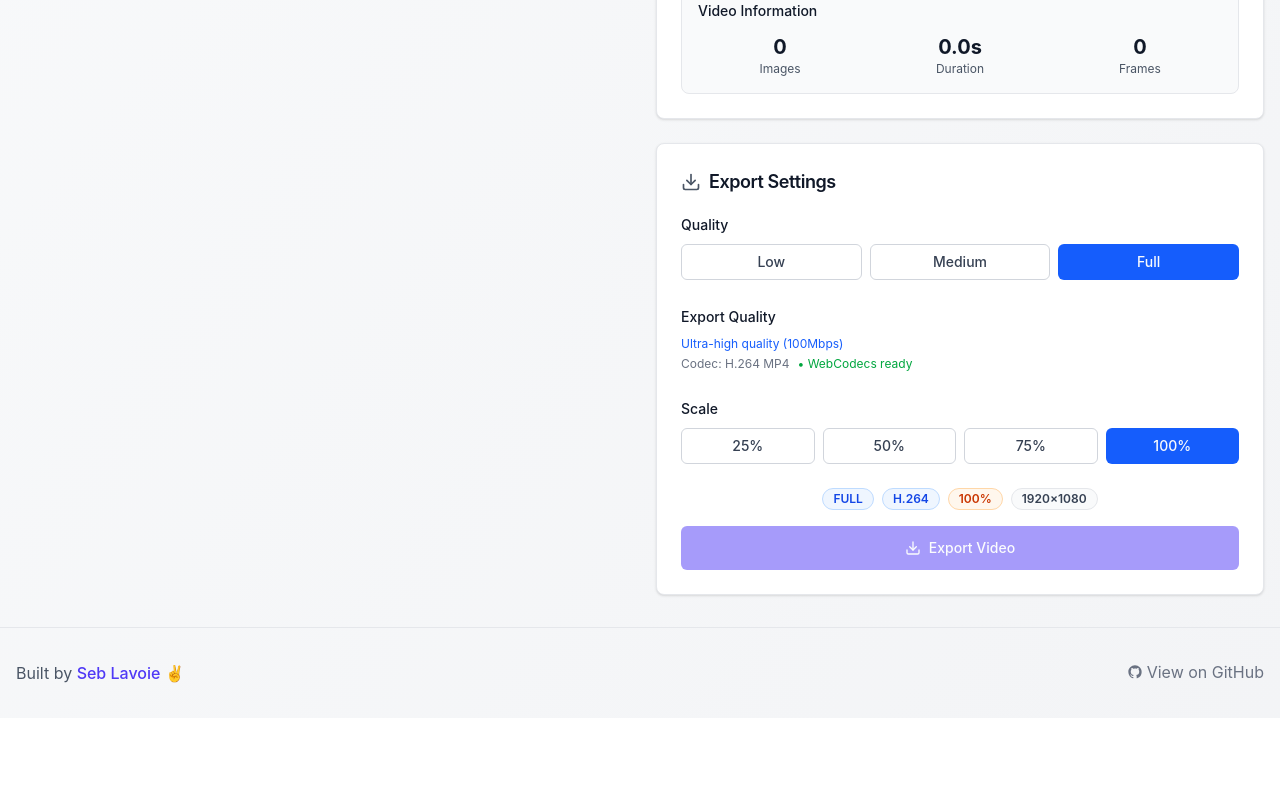
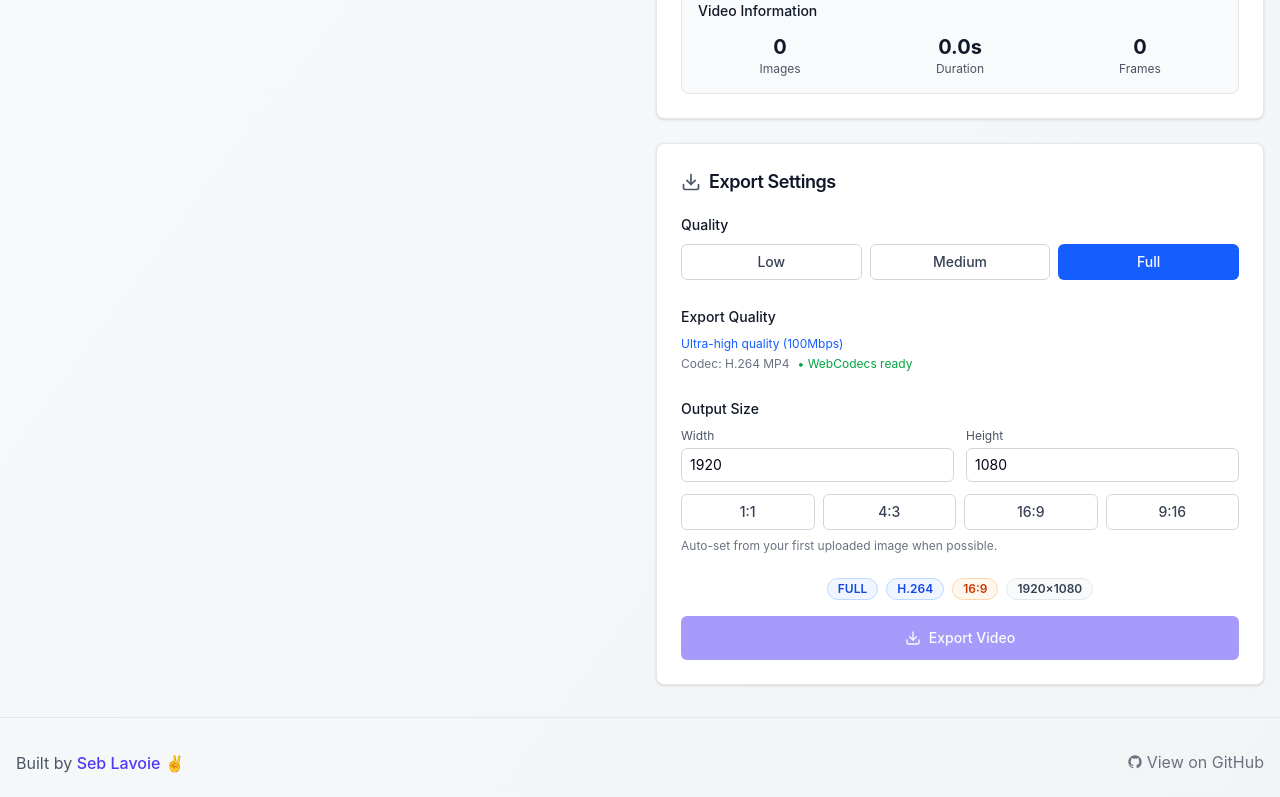
Before and after one commit to seblavoie/quick-sequence, a React (Vite) app: page / in a window 1280 px wide. Shown: the part 923-1720 px from the top of the page. Before the commit the page ends 1641 px from the top, so only its background shows below. Built offline with nearby package versions, Linux system fonts and the light colour scheme.

Commit message:
added size control

```diff
--- a/src/Root.tsx
+++ b/src/Root.tsx
@@ -39,7 +39,7 @@ export const RemotionRoot: React.FC = () => {
               name: string;
             }>) || [];
           const framesPerImage = (props.framesPerImage as number) || 30;
-          const durationInFrames = images.length * framesPerImage;
+          const durationInFrames = Math.max(1, images.length * framesPerImage);
 
           return {
             durationInFrames,
--- a/src/components/Controls.tsx
+++ b/src/components/Controls.tsx
@@ -1,5 +1,5 @@
 import { Download, Loader2, Settings, X } from "lucide-react";
-import React, { useState } from "react";
+import React, { useEffect, useState } from "react";
 import {
   exportMedia,
   getCodecInfo,
@@ -11,6 +11,20 @@ import { Button } from "./ui/button";
 import { Card, CardContent, CardHeader, CardTitle } from "./ui/card";
 import { Progress } from "./ui/progress";
 import { Slider } from "./ui/slider";
+
+const MIN_DIMENSION = 2;
+const MAX_DIMENSION = 7680;
+
+const normalizeDimension = (value: number) => {
+  if (!Number.isFinite(value)) return MIN_DIMENSION;
+  return Math.min(MAX_DIMENSION, Math.max(MIN_DIMENSION, Math.round(value)));
+};
+
+const getAspectRatioLabel = (width: number, height: number) => {
+  const gcd = (a: number, b: number): number => (b === 0 ? a : gcd(b, a % b));
+  const divisor = gcd(width, height);
+  return `${Math.round(width / divisor)}:${Math.round(height / divisor)}`;
+};
 
 export const Controls: React.FC = () => {
   const {
@@ -31,6 +45,13 @@ export const Controls: React.FC = () => {
 
   const [isEditingDuration, setIsEditingDuration] = useState(false);
   const [tempDuration, setTempDuration] = useState(imageDuration.toString());
+  const [tempWidth, setTempWidth] = useState(exportSettings.width.toString());
+  const [tempHeight, setTempHeight] = useState(exportSettings.height.toString());
+
+  useEffect(() => {
+    setTempWidth(exportSettings.width.toString());
+    setTempHeight(exportSettings.height.toString());
+  }, [exportSettings.width, exportSettings.height]);
 
   const fps = getFps();
   const codecInfo = getCodecInfo();
@@ -58,6 +79,38 @@ export const Controls: React.FC = () => {
       setTempDuration(imageDuration.toString());
       setIsEditingDuration(false);
     }
+  };
+
+  const handleWidthSave = () => {
+    const value = parseInt(tempWidth, 10);
+    if (Number.isNaN(value)) {
+      setTempWidth(exportSettings.width.toString());
+      return;
+    }
+
+    const width = normalizeDimension(value);
+    setExportSettings({ width });
+    setTempWidth(width.toString());
+  };
+
+  const handleHeightSave = () => {
+    const value = parseInt(tempHeight, 10);
+    if (Number.isNaN(value)) {
+      setTempHeight(exportSettings.height.toString());
+      return;
+    }
+
+    const height = normalizeDimension(value);
+    setExportSettings({ height });
+    setTempHeight(height.toString());
+  };
+
+  const applyAspectRatio = (ratioWidth: number, ratioHeight: number) => {
+    const nextHeight = normalizeDimension(
+      (exportSettings.width * ratioHeight) / ratioWidth,
+    );
+    setExportSettings({ height: nextHeight });
+    setTempHeight(nextHeight.toString());
   };
 
   const handleExport = async () => {
@@ -247,30 +300,66 @@ export const Controls: React.FC = () => {
             </p>
           </div>
 
-          {/* Scale Control */}
+          {/* Output Size */}
           <div>
             <div className="mb-2">
-              <label className="text-sm font-medium text-gray-900">Scale</label>
+              <label className="text-sm font-medium text-gray-900">
+                Output Size
+              </label>
             </div>
-            <div className="grid grid-cols-4 gap-2">
-              {[0.25, 0.5, 0.75, 1.0].map((scale) => (
+            <div className="grid grid-cols-2 gap-3">
+              <div>
+                <label className="mb-1 block text-xs text-gray-600">Width</label>
+                <input
+                  type="number"
+                  min={MIN_DIMENSION}
+                  max={MAX_DIMENSION}
+                  step={1}
+                  value={tempWidth}
+                  onChange={(e) => setTempWidth(e.target.value)}
+                  onBlur={handleWidthSave}
+                  onKeyDown={(e) => e.key === "Enter" && handleWidthSave()}
+                  className="w-full rounded-md border border-gray-300 px-2 py-1.5 text-sm focus:border-indigo-500 focus:outline-none focus:ring-1 focus:ring-indigo-500"
+                />
+              </div>
+              <div>
+                <label className="mb-1 block text-xs text-gray-600">
+                  Height
+                </label>
+                <input
+                  type="number"
+                  min={MIN_DIMENSION}
+                  max={MAX_DIMENSION}
+                  step={1}
+                  value={tempHeight}
+                  onChange={(e) => setTempHeight(e.target.value)}
+                  onBlur={handleHeightSave}
+                  onKeyDown={(e) => e.key === "Enter" && handleHeightSave()}
+                  className="w-full rounded-md border border-gray-300 px-2 py-1.5 text-sm focus:border-indigo-500 focus:outline-none focus:ring-1 focus:ring-indigo-500"
+                />
+              </div>
+            </div>
+            <div className="mt-3 grid grid-cols-4 gap-2">
+              {[
+                { label: "1:1", w: 1, h: 1 },
+                { label: "4:3", w: 4, h: 3 },
+                { label: "16:9", w: 16, h: 9 },
+                { label: "9:16", w: 9, h: 16 },
+              ].map((ratio) => (
                 <Button
-                  key={scale}
-                  variant={
-                    exportSettings.scale === scale ? "default" : "outline"
-                  }
+                  key={ratio.label}
+                  variant="outline"
                   size="sm"
-                  onClick={() => setExportSettings({ scale })}
-                  className={
-                    exportSettings.scale === scale
-                      ? "bg-blue-600 hover:bg-blue-700"
-                      : "border-gray-300 text-gray-700 hover:bg-gray-50"
-                  }
+                  onClick={() => applyAspectRatio(ratio.w, ratio.h)}
+                  className="border-gray-300 text-gray-700 hover:bg-gray-50"
                 >
-                  {Math.round(scale * 100)}%
+                  {ratio.label}
                 </Button>
               ))}
             </div>
+            <p className="mt-2 text-xs text-gray-500">
+              Auto-set from your first uploaded image when possible.
+            </p>
           </div>
 
           {/* Export Status and Button */}
@@ -306,14 +395,13 @@ export const Controls: React.FC = () => {
                 variant="outline"
                 className="border-orange-200 bg-orange-50 text-orange-700"
               >
-                {Math.round(exportSettings.scale * 100)}%
+                {getAspectRatioLabel(exportSettings.width, exportSettings.height)}
               </Badge>
               <Badge
                 variant="outline"
                 className="border-gray-200 bg-gray-50 text-gray-700"
               >
-                {Math.round(1920 * exportSettings.scale)}×
-                {Math.round(1080 * exportSettings.scale)}
+                {exportSettings.width}×{exportSettings.height}
               </Badge>
             </div>
 
--- a/src/components/VideoPreview.tsx
+++ b/src/components/VideoPreview.tsx
@@ -7,7 +7,7 @@ import { Card, CardContent, CardHeader, CardTitle } from "./ui/card";
 import { Progress } from "./ui/progress";
 
 export const VideoPreview: React.FC = () => {
-  const { images, imageDuration, getFps } = useImageStore();
+  const { images, imageDuration, exportSettings, getFps } = useImageStore();
   const [isPlaying, setIsPlaying] = useState(false);
   const [currentImageIndex, setCurrentImageIndex] = useState(0);
   const [progress, setProgress] = useState(0);
@@ -84,7 +84,12 @@ export const VideoPreview: React.FC = () => {
           </CardTitle>
         </CardHeader>
         <CardContent>
-          <div className="flex aspect-video items-center justify-center rounded-lg border-2 border-dashed border-gray-300 bg-gray-50">
+          <div
+            className="flex items-center justify-center rounded-lg border-2 border-dashed border-gray-300 bg-gray-50"
+            style={{
+              aspectRatio: `${exportSettings.width} / ${exportSettings.height}`,
+            }}
+          >
             <div className="text-center">
               <Monitor className="mx-auto h-12 w-12 text-gray-400" />
               <h3 className="mt-2 text-sm font-semibold text-gray-900">
@@ -135,7 +140,12 @@ export const VideoPreview: React.FC = () => {
       <CardContent className="space-y-4">
         {/* Video Player */}
         <div className="relative">
-          <div className="aspect-video overflow-hidden rounded-lg bg-black">
+          <div
+            className="overflow-hidden rounded-lg bg-black"
+            style={{
+              aspectRatio: `${exportSettings.width} / ${exportSettings.height}`,
+            }}
+          >
             {currentImage && (
               <img
                 src={currentImage.url}
--- a/src/lib/videoExport.ts
+++ b/src/lib/videoExport.ts
@@ -18,6 +18,23 @@ export interface ExportResult {
   duration: number;
   format: string;
 }
+
+const BASE_WIDTH = 1920;
+const BASE_HEIGHT = 1080;
+const BASE_PIXELS = BASE_WIDTH * BASE_HEIGHT;
+
+const normalizeExportDimensions = (width: number, height: number) => {
+  const normalizedWidth = Math.max(2, Math.round(width));
+  const normalizedHeight = Math.max(2, Math.round(height));
+
+  // H.264 encoders commonly expect even dimensions.
+  return {
+    width:
+      normalizedWidth % 2 === 0 ? normalizedWidth : normalizedWidth + 1,
+    height:
+      normalizedHeight % 2 === 0 ? normalizedHeight : normalizedHeight + 1,
+  };
+};
 
 // Helper function to load an image
 const loadImage = (url: string): Promise<HTMLImageElement> => {
@@ -125,13 +142,15 @@ export const isWebCodecsSupported = () => {
 // Debug function to log quality settings
 export const logQualitySettings = (exportSettings: ExportSettings) => {
   const qualityConfig = getH264QualityConfig(exportSettings.quality);
-  const adjustedBitrate = Math.round(
-    qualityConfig.videoBitrate * exportSettings.scale,
-  );
+  const pixelRatio =
+    (exportSettings.width * exportSettings.height) / BASE_PIXELS;
+  const adjustedBitrate = Math.round(qualityConfig.videoBitrate * pixelRatio);
 
   console.log("Quality Settings:", {
     quality: exportSettings.quality,
-    scale: exportSettings.scale,
+    width: exportSettings.width,
+    height: exportSettings.height,
+    pixelRatio,
     baseBitrate: qualityConfig.videoBitrate,
     adjustedBitrate: adjustedBitrate,
     codec: getSupportedCodec(),
@@ -165,10 +184,10 @@ const exportWithMediaRecorder = async ({
   exportSettings: ExportSettings;
   onProgress?: (progress: number) => void;
 }): Promise<ExportResult> => {
-  const baseWidth = 1920;
-  const baseHeight = 1080;
-  const width = Math.round(baseWidth * exportSettings.scale);
-  const height = Math.round(baseHeight * exportSettings.scale);
+  const { width, height } = normalizeExportDimensions(
+    exportSettings.width,
+    exportSettings.height,
+  );
 
   const qualityConfig = getH264QualityConfig(exportSettings.quality);
   const formatConfig = getFormatConfig();
@@ -204,9 +223,8 @@ const exportWithMediaRecorder = async ({
   const stream = canvas.captureStream(fps);
 
   // Calculate adjusted bitrate based on scale and quality
-  const adjustedBitrate = Math.round(
-    qualityConfig.videoBitrate * exportSettings.scale,
-  );
+  const pixelRatio = (width * height) / BASE_PIXELS;
+  const adjustedBitrate = Math.round(qualityConfig.videoBitrate * pixelRatio);
 
   const mediaRecorder = new MediaRecorder(stream, {
     mimeType: formatConfig.mimeType,
@@ -238,7 +256,7 @@ const exportWithMediaRecorder = async ({
   const totalFrames = Math.ceil(expectedDuration * fps); // Total frames needed
 
   let currentFrame = 0;
-  let startTime = Date.now();
+  const startTime = Date.now();
 
   // Animation function
   const renderFrame = () => {
@@ -313,7 +331,12 @@ export const exportMedia = async ({
   images,
   fps,
   imageDuration = 1.0,
-  exportSettings = { quality: "full", scale: 1.0, format: "h264" },
+  exportSettings = {
+    quality: "full",
+    width: BASE_WIDTH,
+    height: BASE_HEIGHT,
+    format: "h264",
+  },
   onProgress,
 }: ExportOptions): Promise<ExportResult> => {
   if (images.length === 0) {
@@ -345,7 +368,8 @@ export const exportToH264 = async (
     ...options,
     exportSettings: {
       quality: options.exportSettings?.quality || "medium",
-      scale: options.exportSettings?.scale || 1.0,
+      width: options.exportSettings?.width || BASE_WIDTH,
+      height: options.exportSettings?.height || BASE_HEIGHT,
       format: "h264" as const,
     },
   });
--- a/src/store/useImageStore.ts
+++ b/src/store/useImageStore.ts
@@ -12,7 +12,8 @@ export type FormatPreset = "h264";
 
 export interface ExportSettings {
   quality: QualityPreset;
-  scale: number; // Scale percentage (0.25 = 25%, 1.0 = 100%)
+  width: number;
+  height: number;
   format: FormatPreset;
 }
 
@@ -58,12 +59,39 @@ const generateId = () => {
   return `img_${Date.now()}_${++idCounter}`;
 };
 
+const DEFAULT_EXPORT_WIDTH = 1920;
+const DEFAULT_EXPORT_HEIGHT = 1080;
+
+const getImageDimensions = async (
+  file: File,
+): Promise<{ width: number; height: number } | null> => {
+  const url = URL.createObjectURL(file);
+
+  try {
+    const dimensions = await new Promise<{ width: number; height: number }>(
+      (resolve, reject) => {
+        const img = new Image();
+        img.onload = () => resolve({ width: img.width, height: img.height });
+        img.onerror = reject;
+        img.src = url;
+      },
+    );
+    return dimensions;
+  } catch (error) {
+    console.warn("Could not infer image dimensions from first upload", error);
+    return null;
+  } finally {
+    URL.revokeObjectURL(url);
+  }
+};
+
 export const useImageStore = create<ImageStore>((set, get) => ({
   images: [],
   imageDuration: 1.0, // Default: 1 second per image
   exportSettings: {
     quality: "full",
-    scale: 1.0, // 100% scale
+    width: DEFAULT_EXPORT_WIDTH,
+    height: DEFAULT_EXPORT_HEIGHT,
     format: "h264",
   },
   isExporting: false,
@@ -71,6 +99,7 @@ export const useImageStore = create<ImageStore>((set, get) => ({
   exportSuccess: null,
 
   addImages: (files: File[]) => {
+    const shouldInferDimensions = get().images.length === 0 && files.length > 0;
     const newImages: ImageItem[] = files.map((file) => ({
       id: generateId(),
       file,
@@ -81,6 +110,21 @@ export const useImageStore = create<ImageStore>((set, get) => ({
     set((state) => ({
       images: [...state.images, ...newImages],
     }));
+
+    if (shouldInferDimensions) {
+      const firstFile = files[0];
+      void getImageDimensions(firstFile).then((dimensions) => {
+        if (!dimensions) return;
+
+        set((state) => ({
+          exportSettings: {
+            ...state.exportSettings,
+            width: dimensions.width,
+            height: dimensions.height,
+          },
+        }));
+      });
+    }
   },
 
   removeImage: (id: string) => {
```
